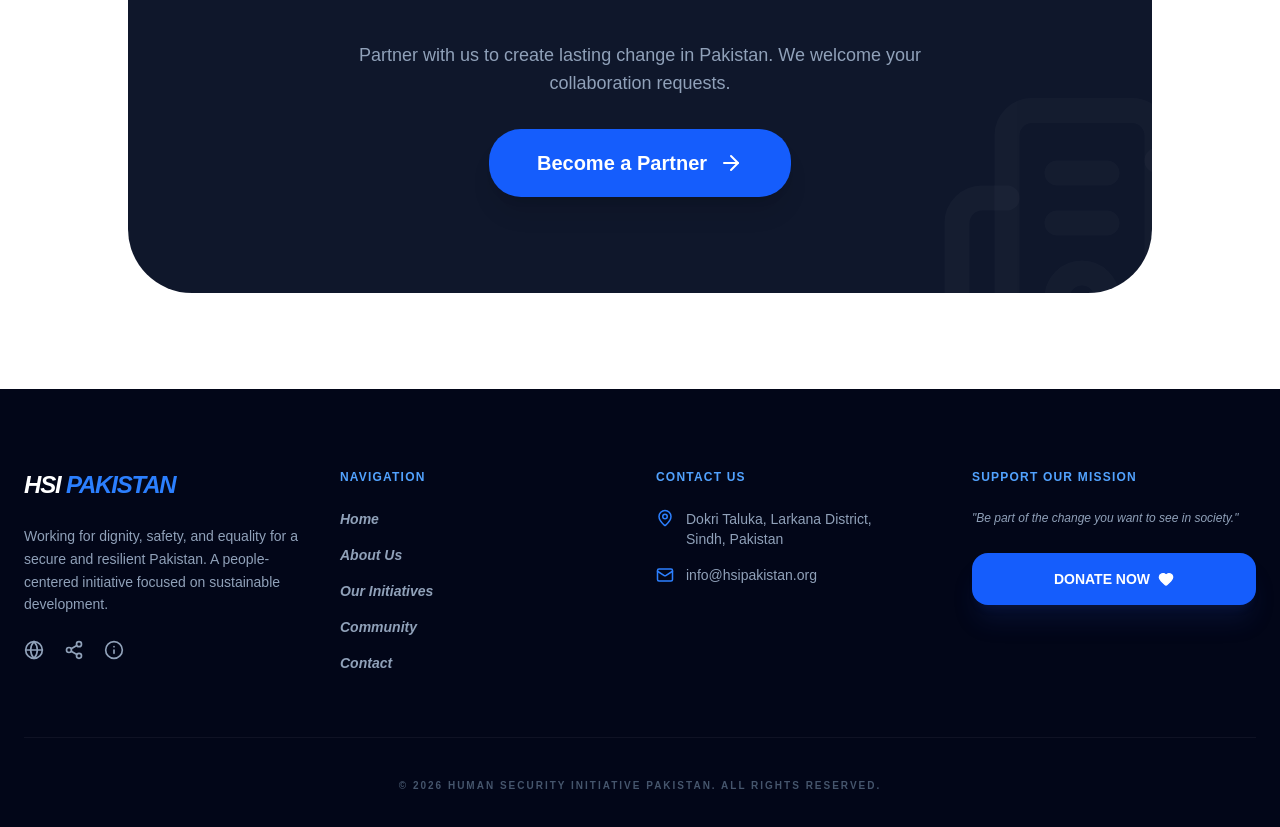
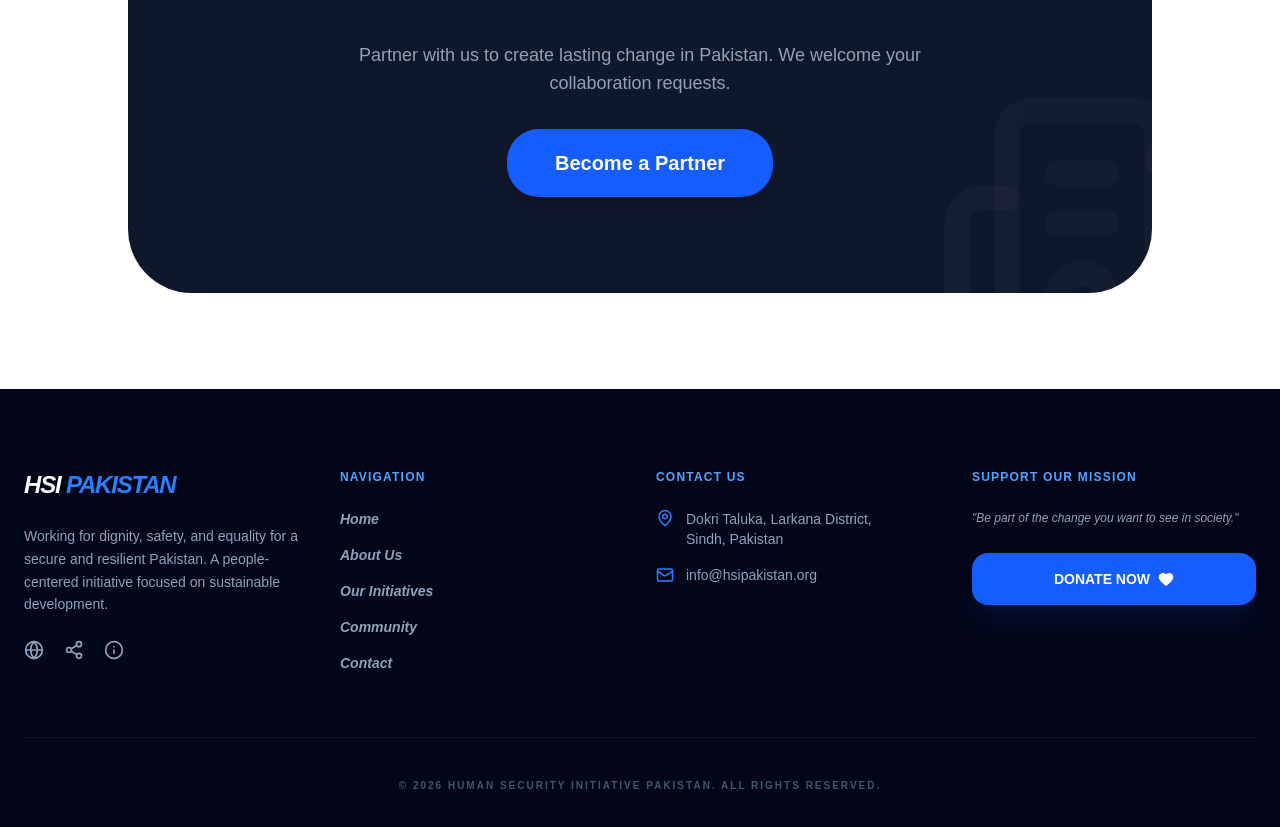
Before and after one commit to ahmar4561/hsi-pakistan, a Next.js app: page /partners in a window 1280 px wide. Shown: the part 2040-2867 px from the top of the page. Built offline with nearby package versions, Linux system fonts and the light colour scheme.

Commit message:
fix: standardized icon assets and verified dynamic layouts

```diff
--- a/app/partners/page.tsx
+++ b/app/partners/page.tsx
@@ -2,7 +2,7 @@
 import React from "react";
 import {
   Handshake, Globe, GraduationCap, HeartPulse,
-  Building2, Users2, Briefcase, ShieldCheck, ArrowRight
+  Building2, Users2, Briefcase, ShieldCheck
 } from "lucide-react";
 import Link from "next/link";
 
@@ -133,7 +133,7 @@ export default function PartnersPage() {
             </p>
             <div className="flex justify-center">
               <Link href="/contact" className="bg-blue-600 hover:bg-blue-700 text-white px-8 py-4 md:px-12 md:py-5 rounded-2xl md:rounded-[2rem] font-black text-lg md:text-xl transition-all shadow-xl flex items-center gap-3">
-                Become a Partner <ArrowRight size={24} />
+                Become a Partner
               </Link>
             </div>
           </div>
```
